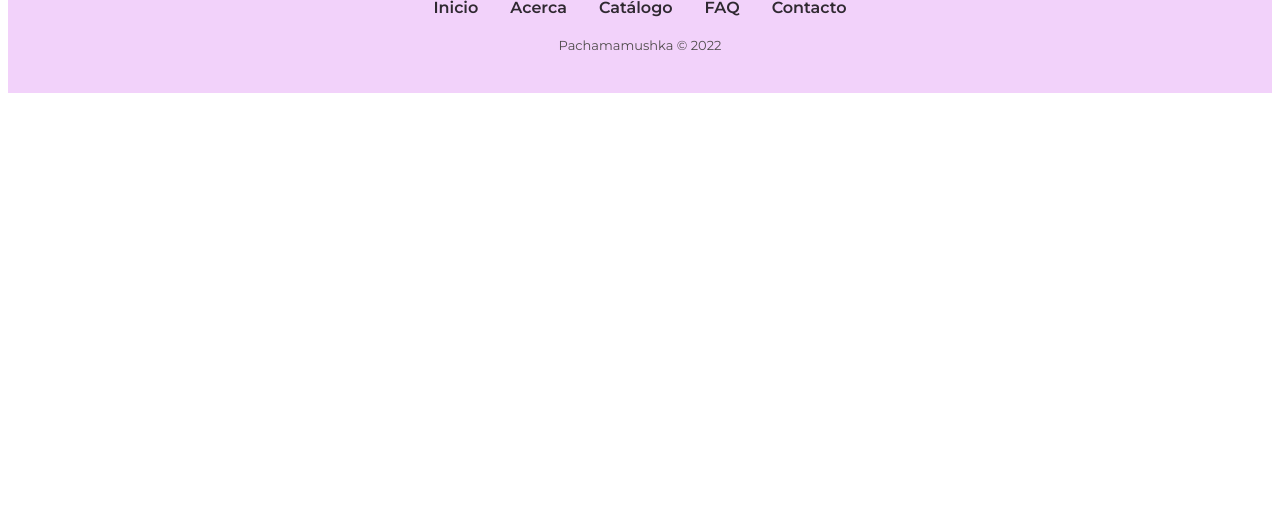
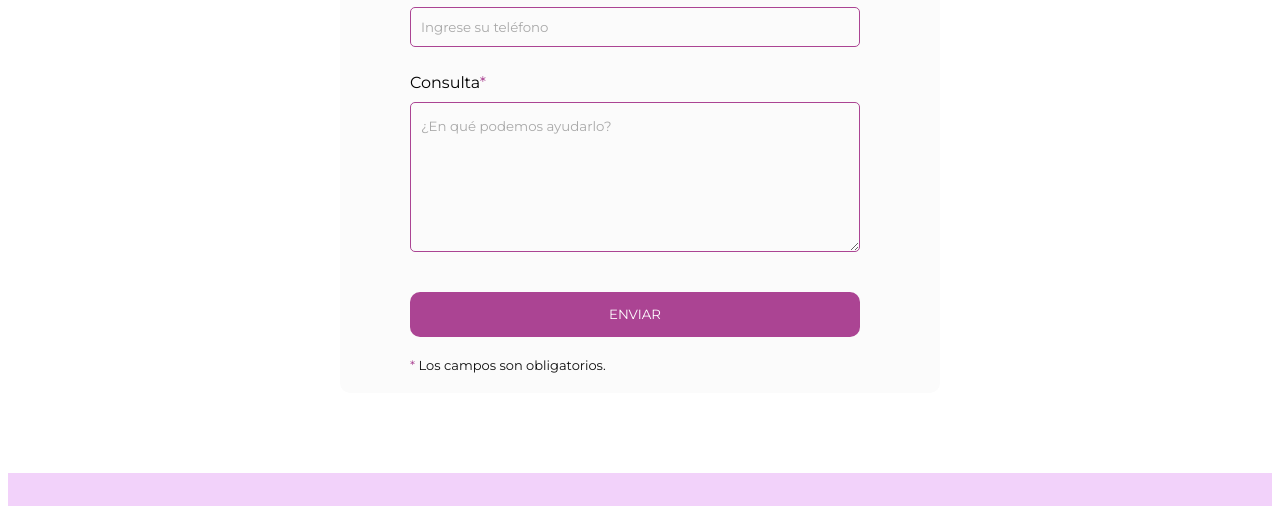
Before and after one commit to iwentothewoods/pachamamushka, a plain HTML site: page contacto.html in a window 1280 px wide. Shown: the part 392-898 px from the top of the page. Before the commit the page ends 800 px from the top, so only its background shows below. Drawn offline with Linux system fonts and the light colour scheme.

Commit message:
Formulario de contacto

```diff
--- a/contacto.html
+++ b/contacto.html
@@ -30,22 +30,39 @@
     </header>
 
     <main>
-        <form>
-            <label for "nombre">Nombre</label>
-            <input type = "text" id="nombre" name="nombre" placeholder="Ingrese su nombre"/>
-            <br>
-            <label for "correo">Correo electrónico</label>
-            <input type = "email" id="correo" name="correo" placeholder="Ingrese su correo electrónico"/>
-            <br>
-            <label for "telefono">Teléfono</label>
-            <input type = "number" id="telefono" name="telefono" placeholder="Ingrese su teléfono"/>
-            <br>
-            <label for "consulta">Consulta</label>
-            <input type = "text" id="consulta" name="consulta" placeholder="¿En qué podemos ayudarlo?"/>
+        <div class="formulario-contacto">
+            <form onsubmit="return validar()">
 
+                <label for "nombre">Nombre<span class="obligatorio">*</span></label>
+                <input type="text" id="nombre" name="nombre" placeholder="Ingrese su nombre" />
+                <p class="input_error" id ="nombreError"></p>
 
-        </form>
+                <label for "correo">Correo electrónico<span class="obligatorio">*</span></label>
+                <input type="email" id="correo" name="correo" placeholder="Ingrese su correo electrónico" />
+                <p class="input_error" id ="correoError"></p>
+
+                <label for "telefono">Teléfono<span class="obligatorio">*</span></label>
+                <input type="number" id="telefono" name="telefono" placeholder="Ingrese su teléfono" />
+                <p class="input_error" id ="telError"></p>
+
+                <label for "consulta">Consulta<span class="obligatorio">*</span></label>
+                <textarea id="consulta" name="consulta" placeholder="¿En qué podemos ayudarlo?"></textarea>
+                <p class="input_error" id ="consultaError"></p>
+
+                <button type="submit" name="enviar_formulario" id="enviar">
+                    <p>Enviar</p>
+                </button>
+                <p class="aviso">
+                    <span class="obligatorio"> * </span>Los campos son obligatorios.
+                </p>
+
+            </form>
+        </div>
     </main>
+
+    <ol id="listaMensajes"></ol>
+
+    <script defer src="./js/form.js"></script>
 
     <div class="footer-basico">
         <footer>
--- a/css/style.css
+++ b/css/style.css
@@ -15,7 +15,7 @@ html {
 
 body,
 header,
-main{
+main {
     /* border: 3px red solid; */
     min-height: 50px;
     margin: 0.5rem;
@@ -46,7 +46,8 @@ header {
     padding-top: 0.5em;
     width: 90%;
     margin: 0.5rem 0 0.5rem 1rem;
-    font-size: 18px;;
+    font-size: 18px;
+    ;
 }
 
 .header-menu ul {
@@ -80,7 +81,7 @@ main {
 
 /* carrousel */
 
-.carrusel{
+.carrusel {
     width: 100%;
     height: 100%;
     display: flex;
@@ -95,7 +96,7 @@ main {
     height: 100%;
 }
 
-.botones{
+.botones {
     font-size: 30px;
     width: 70px;
     height: 70px;
@@ -111,7 +112,7 @@ main {
     transition: all .3s ease;
 }
 
-.botones:hover{
+.botones:hover {
     cursor: pointer;
     transform: scale(1.2, 1.2);
 }
@@ -194,7 +195,7 @@ main {
     margin-left: 1rem;
 }
 
-.div-sobre h3{
+.div-sobre h3 {
     margin-left: 1rem;
     text-decoration: underline;
 }
@@ -253,28 +254,29 @@ main {
 }
 
 /* ACERCA */
-.acerca{
+.acerca {
     /* border: 1px red solid; */
     margin-top: 2rem;
     margin-bottom: 2rem;
 }
-.acerca p{
+
+.acerca p {
     margin: 1rem;
     text-align: justify;
 }
 
-.acerca h2{
+.acerca h2 {
     margin-left: 1rem;
 }
 
-.img-acerca{
+.img-acerca {
     object-fit: cover;
     width: 100%;
 }
 
 /* FOOTER */
 
-.footer-basico *{
+.footer-basico * {
     background-color: #f2d2fa;
 }
 
@@ -317,12 +319,12 @@ main {
     opacity: 1;
 }
 
-.footer-basico .social{
+.footer-basico .social {
     text-align: center;
     padding-bottom: 25px;
 }
 
-.footer-basico .social > a{
+.footer-basico .social>a {
     padding: 1em;
 }
 
@@ -333,3 +335,100 @@ main {
     color: rgb(80, 76, 76);
     margin-bottom: 0;
 }
+
+
+/*CONTACTO*/
+
+.error {
+    border: 1px solid red;
+}
+
+.formulario-contacto {
+    width: 600px;
+    height: auto;
+    margin: 80px auto;
+    border-radius: 10px;
+    padding-top: 30px;
+    padding-bottom: 20px;
+    background-color: #fbfbfb;
+    padding-left: 70px;
+}
+
+
+input {
+    background-color: #fbfbfb;
+    width: 450px;
+    height: 40px;
+    border-radius: 5px;
+    border-style: solid;
+    border-width: 1px;
+    border-color: #ab4493;
+    margin-top: 10px;
+    padding-left: 10px;
+    margin-bottom: 10px;
+}
+
+
+textarea {
+    background-color: #fbfbfb;
+    width: 450px;
+    height: 150px;
+    border-radius: 5px;
+    border-style: solid;
+    border-width: 1px;
+    border-color: #ab4493;
+    margin-top: 10px;
+    padding-left: 10px;
+    margin-bottom: 10px;
+    padding-top: 15px;
+}
+
+
+label {
+    display: block;
+    float: center;
+}
+
+
+button {
+    height: 45px;
+    padding-left: 5px;
+    padding-right: 5px;
+    margin-bottom: 20px;
+    margin-top: 10px;
+    text-transform: uppercase;
+    background-color: #ab4493;
+    border-color: #ab4493;
+    border-style: solid;
+    border-radius: 10px;
+    width: 450px;
+    cursor: pointer;
+}
+
+span{
+	color: #ab4493;
+}
+
+button p {
+    color: #fff;
+}
+
+.aviso {
+    font-size: 13px;
+    color: #0e0e0e;
+}
+
+::-webkit-input-placeholder {
+    color: #a8a8a8;
+}
+
+
+::-webkit-textarea-placeholder {
+    color: #a8a8a8;
+}
+
+.input_error{
+    font-size: 12px;
+    color: red;
+    margin-bottom: 1rem;
+}
--- /dev/null
+++ b/js/form.js
@@ -0,0 +1,50 @@
+function validar() {
+    let sinError = true;
+    let nombre = document.getElementById("nombre");
+    let correo = document.getElementById("correo");
+    let telefono = document.getElementById("telefono");
+    let consulta = document.getElementById("consulta");
+    let listaMensajes = document.getElementById("listaMensajes");
+
+    nombre.classList.remove("error");
+    correo.classList.remove("error");
+    telefono.classList.remove("error");
+    consulta.classList.remove("error");
+
+    nombreError.innerHTML = "";
+    correoError.innerHTML = "";
+    telError.innerHTML = "";
+    consultaError.innerHTML = "";
+
+
+    if (nombre.value.trim() == "") {
+        nombreError.innerHTML = "Nombre inválido";
+        nombre.classList.add("error");
+        sinError = false;
+    }
+    if (correo.value.trim() == "") {
+        correoError.innerHTML = "Correo electrónico inválido";
+        correo.classList.add("error");
+        sinError = false;
+    }
+    if (telefono.value.trim() == "") {
+        telError.innerHTML = "Teléfono inválido";
+        telefono.classList.add("error");
+        sinError = false;
+    }
+    if (consulta.value.trim() == "") {
+        consultaError.innerHTML = "Consulta inválida";
+        consulta.classList.add("error");
+        sinError = false;
+    }
+
+    if (sinError) {
+        let item = document.createElement("li");
+        listaMensajes.appendChild(item);
+        alert("Su consulta ha sido enviada exitosamente")
+        // item.innerHTML = nombre.value + " dice " + consulta.value;
+        document.forms[0].reset();
+    }
+
+    return false;
+}
```
Also changed, not shown: index.html (+1 -1 lines), js/carrusel.js (renamed from js/sitio.js).
